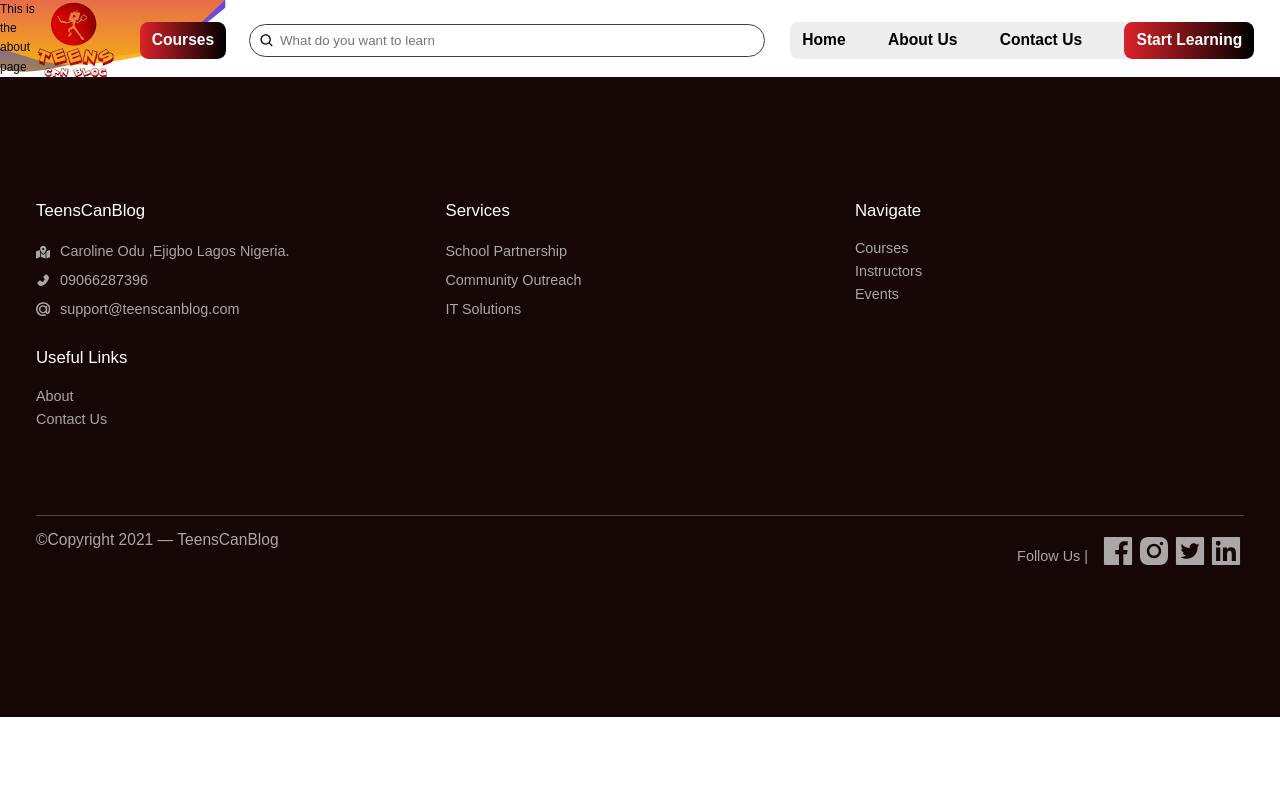
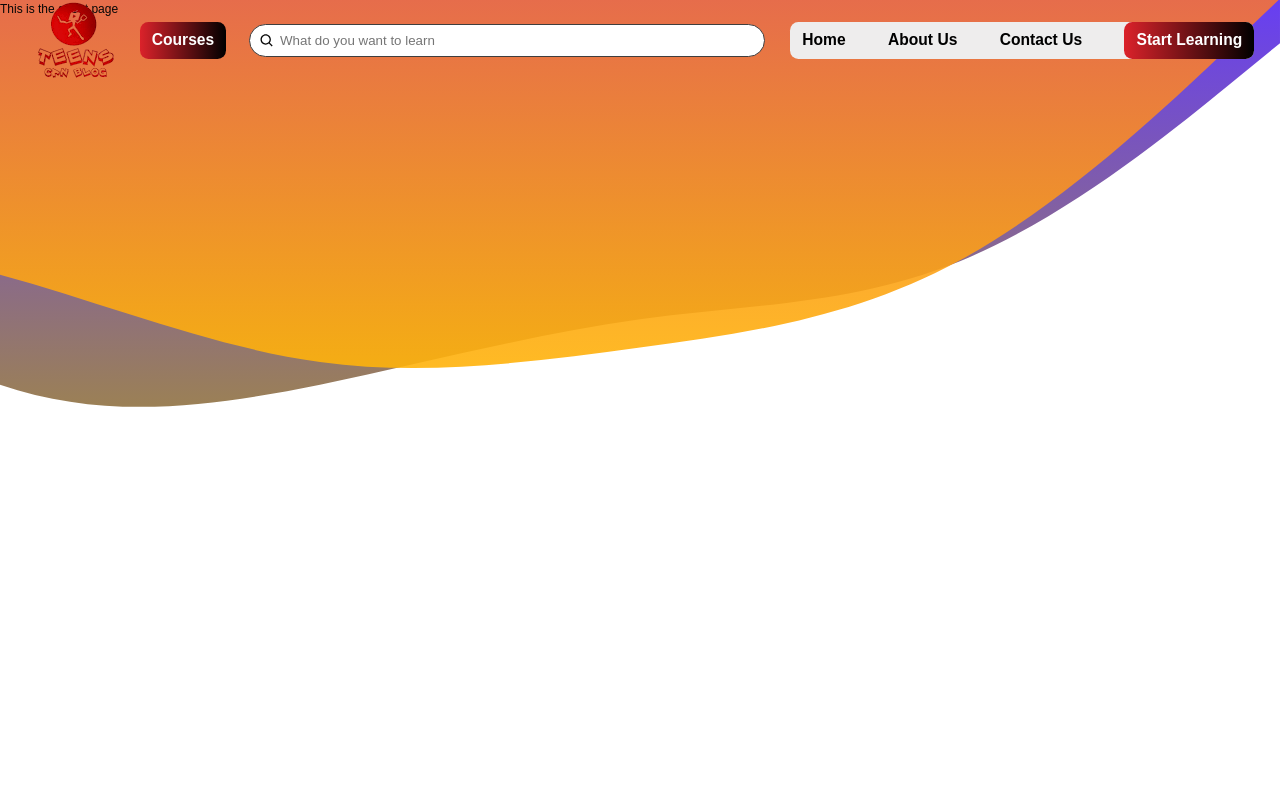
Before and after one commit to Niscolinx/teenscan, a React (Create React App) app: page /about in a window 1280 px wide. Shown: the top 800 px of the page. Built offline with nearby package versions, Linux system fonts and the light colour scheme; what react-router-last-location would draw is missing.

Commit message:
working on about

```diff
--- /dev/null
+++ b/src/sass/components/about.scss
@@ -0,0 +1,4 @@
+.about {
+    grid-column: sidebar-start / center-end;
+    height: 100vh;
+}
--- a/src/sass/main.scss
+++ b/src/sass/main.scss
@@ -6,9 +6,15 @@
 @import './base/base';
 
 @import './components/header';
+
+//Home
 @import './components/hero';
 @import './components/course_cards';
 @import './components/carousel';
 @import './components/vision';
 @import './components/bookUs';
+
+//About
+@import './components/about';
+
 @import './components/footer';
--- a/src/views/About.tsx
+++ b/src/views/About.tsx
@@ -1,8 +1,5 @@
 const About = () => {
-    return (
-        <div
-        >This is the about page</div>
-    )
+    return <div className='about'>This is the about page</div>
 }
 
 export default About
```
